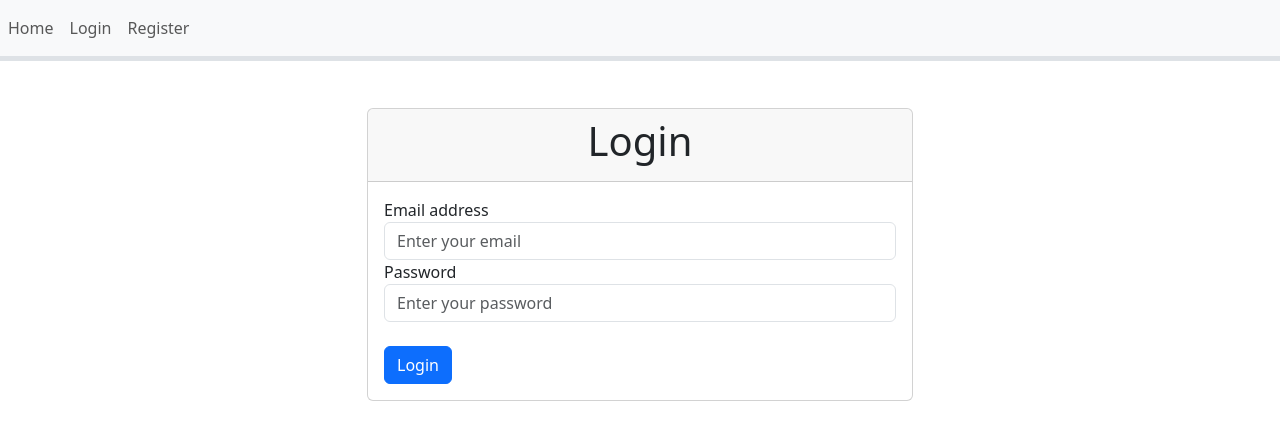
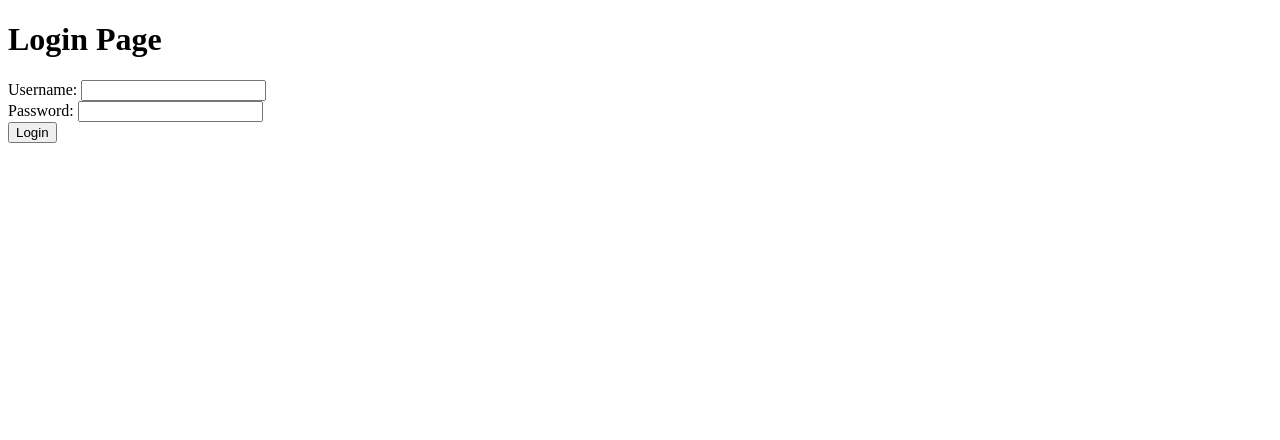
Before and after one commit to praneeth-rao/flask_spc_dsa_series_app, a Flask app: page / in a window 1280 px wide. Shown: the top 440 px of the page. Run offline with Flask 3, Linux system fonts and the light colour scheme.

Commit message:
Update login.html

```diff
--- a/templates/login.html
+++ b/templates/login.html
@@ -1,45 +1,19 @@
-{% extends "base.html" %} {% block title %}Login{% endblock %} {% block content
-%}
-<div class="container-sm mt-5">
-    <div class="row justify-content-center">
-      <div class="col-md-6">
-        <div class="card">
-          <div class="card-header text-center">
-            <h4 class="display-6">Login</h4>
-          </div>
-          <div class="card-body">
-            <form method="POST" action="/login">
-              <div class="form-group">
-                <label for="username">Email address</label>
-                <input
-                  type="email"
-                  class="form-control"
-                  id="username"
-                    name="username"
-                  required
-                  placeholder="Enter your email"
-                />
-              </div>
-              <div class="form-group">
-                <label for="password">Password</label>
-                <input
-                  type="password"
-                  class="form-control"
-                  id="password"
-                    name="password"
-                  required
-                  placeholder="Enter your password"
-                />
-              </div>
-              <br />
-              <button type="submit" class="btn btn-primary btn-block">
-                Login
-              </button>
-              <br />
-            </form>
-          </div>
-        </div>
-      </div>
-    </div>
-  </div>
-{% endblock %}
+<!DOCTYPE html>
+<html>
+<head>
+    <title>Login</title>
+</head>
+<body>
+    <h1>Login Page</h1>
+    <form action="/dashboard" method="post">
+        <label for="username">Username:</label>
+        <input type="text" id="username" name="username" required><br>
+        <label for="password">Password:</label>
+        <input type="password" id="password" name="password" required><br>
+        <button type="submit">Login</button>
+    </form>
+    {% if error %}
+        <p style="color: red;">{{ error }}</p>
+    {% endif %}
+</body>
+</html>
```
